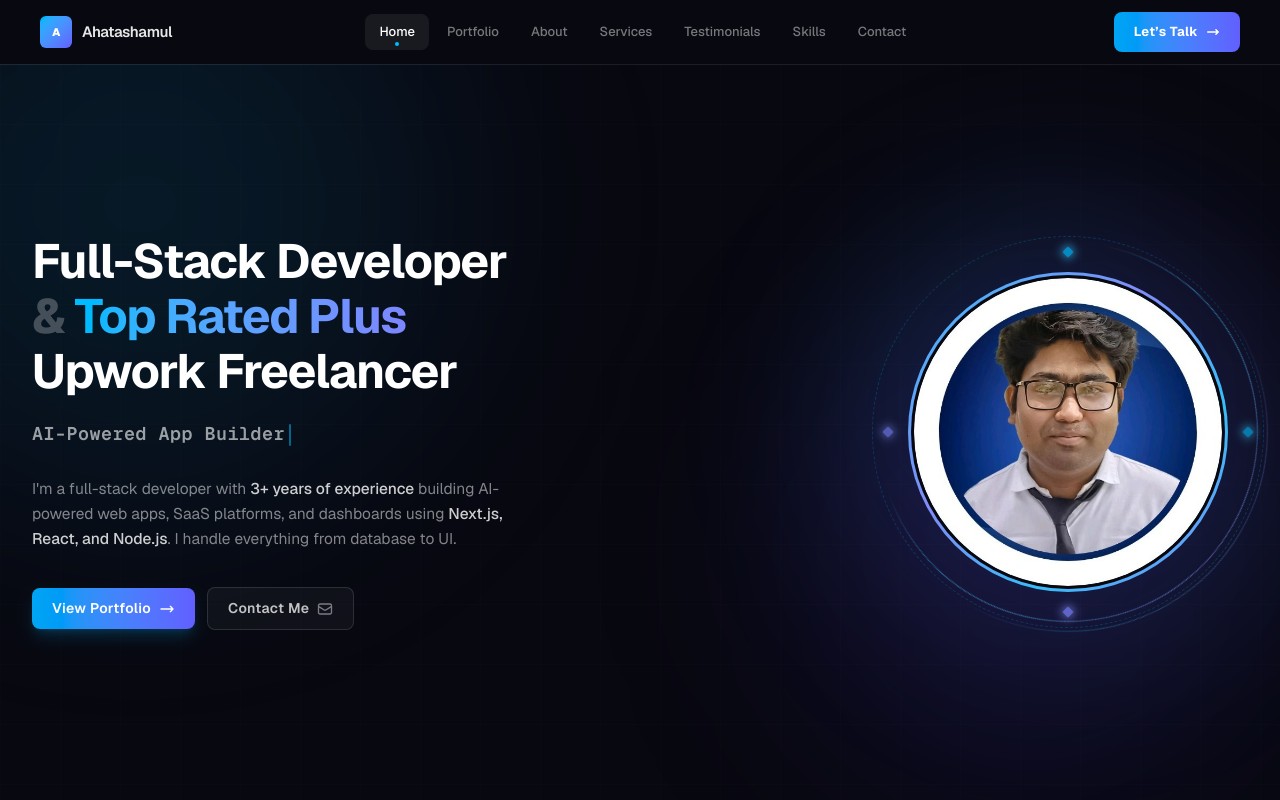
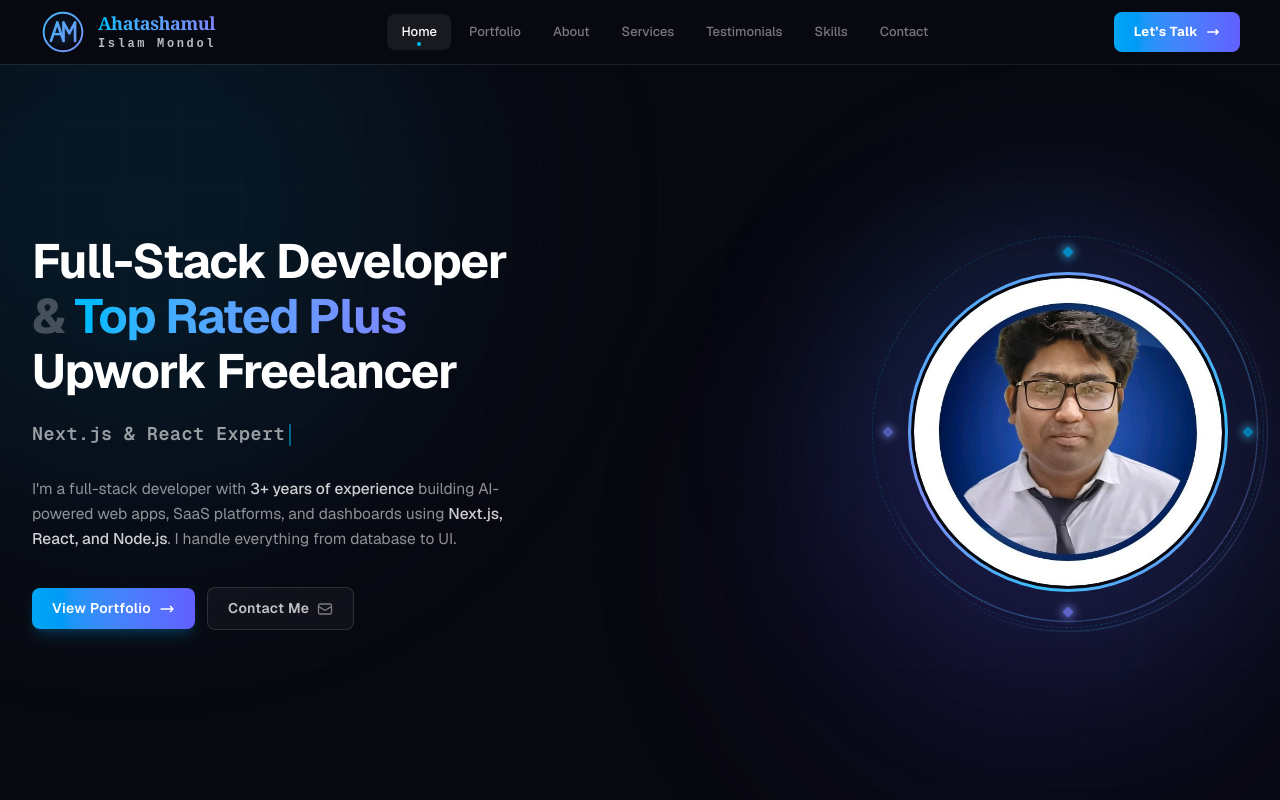
Before and after one commit to Ridoy-Mondol/nextjs-portfolio, a Next.js app: page / in a window 1280 px wide. Shown: the top 800 px of the page. Built offline with nearby package versions, Linux system fonts and the light colour scheme.

Commit message:
updated logo and increased some color intensity

```diff
--- a/next.config.ts
+++ b/next.config.ts
@@ -3,7 +3,7 @@ import type { NextConfig } from "next";
 const nextConfig: NextConfig = {
   /* config options here */
   devIndicators: false,
-  allowedDevOrigins: ["10.29.171.134"],
+  allowedDevOrigins: ["10.29.172.79"],
 };
 
 export default nextConfig;
--- a/src/app/portfolio/[slug]/page.tsx
+++ b/src/app/portfolio/[slug]/page.tsx
@@ -101,7 +101,7 @@ export default async function ProjectDetailPage({
             </span>
           ))}
           {project.projectType === "client" && project.client && (
-            <span className="inline-flex items-center gap-1.5 px-3 py-1 rounded-full text-[12px] font-semibold border border-white/[0.1] text-white/50 bg-white/[0.04]">
+            <span className="inline-flex items-center gap-1.5 px-3 py-1 rounded-full text-[12px] font-semibold border border-white/[0.1] text-white/55 bg-white/[0.04]">
               <span className="w-1.5 h-1.5 rounded-full bg-emerald-400" />
               {project.client}
             </span>
@@ -114,7 +114,7 @@ export default async function ProjectDetailPage({
         </h1>
 
         {/* ── Description ── */}
-        <p className="text-[15.5px] leading-relaxed text-white/50 max-w-3xl mb-8">
+        <p className="text-[15.5px] leading-relaxed text-white/55 max-w-3xl mb-8">
           {project.description}
         </p>
 
@@ -218,7 +218,7 @@ export default async function ProjectDetailPage({
                       {section.items.map((item, i) => (
                         <li
                           key={i}
-                          className="flex items-start gap-2.5 text-[13.5px] leading-relaxed text-white/50"
+                          className="flex items-start gap-2.5 text-[13.5px] leading-relaxed text-white/55"
                         >
                           <svg
                             className="w-4 h-4 flex-shrink-0 mt-0.5"
--- a/src/components/AboutSection.tsx
+++ b/src/components/AboutSection.tsx
@@ -327,7 +327,7 @@ export default function AboutSection() {
               <h3 className="text-xl sm:text-2xl md:text-xl lg:text-[1.7rem] font-bold text-white leading-snug">
                 Hi, I&apos;m{" "}
                 <span className="bg-gradient-to-r from-sky-400 to-indigo-400 bg-clip-text text-transparent">
-                  Ahatashamul
+                  Md Ahatashamul I.
                 </span>
               </h3>
             </FadeBox>
--- a/src/components/ContactSection.tsx
+++ b/src/components/ContactSection.tsx
@@ -271,7 +271,7 @@ export default function ContactSection() {
               </span>
               <p className="text-[13px] text-white/45">
                 <span className="text-white/70 font-semibold">
-                  Usually responds within 24 hours.
+                  Usually responds within 4 hours.
                 </span>{" "}
                 Currently available for new projects.
               </p>
--- a/src/components/Footer.tsx
+++ b/src/components/Footer.tsx
@@ -74,33 +74,153 @@ export default function Footer() {
         {/* ── Main footer body ── */}
         <div className="py-16">
           {/* Top section: Logo + Social + Description */}
-          <div className="mb-14 pb-12 border-b border-white/[0.08]">
+          <div className="mb-14 pb-12 border-b border-white/[0.1]">
             <div className="flex flex-col lg:flex-row lg:items-center lg:justify-between gap-8">
               {/* Left: Logo + Desc */}
               <div className="flex flex-col gap-4 max-w-md">
                 <Link
-                  href="#home"
+                  href="/#home"
+                  className="group flex items-center gap-3 select-none shrink-0"
                   onClick={(event) => handleSectionClick("home", event)}
-                  className="group inline-flex items-center gap-2.5 w-fit"
                 >
-                  <span className="relative w-10 h-10 rounded-lg overflow-hidden flex-shrink-0">
-                    <span className="absolute inset-0 bg-gradient-to-br from-sky-400 to-indigo-500" />
-                    <span className="absolute inset-0 flex items-center justify-center text-[13px] font-black text-white tracking-tight">
-                      A
+                  <span className="shrink-0">
+                    <svg
+                      width="46"
+                      height="46"
+                      viewBox="0 0 168 176"
+                      fill="none"
+                      xmlns="http://www.w3.org/2000/svg"
+                    >
+                      <defs>
+                        <linearGradient
+                          id="lg1"
+                          x1="0"
+                          y1="0"
+                          x2="168"
+                          y2="176"
+                          gradientUnits="userSpaceOnUse"
+                        >
+                          <stop offset="0%" stopColor="#38bdf8" />
+                          <stop offset="100%" stopColor="#818cf8" />
+                        </linearGradient>
+                        <linearGradient
+                          id="lgH"
+                          x1="0"
+                          y1="0"
+                          x2="168"
+                          y2="0"
+                          gradientUnits="userSpaceOnUse"
+                        >
+                          <stop offset="0%" stopColor="#38bdf8" />
+                          <stop offset="100%" stopColor="#818cf8" />
+                        </linearGradient>
+                        <radialGradient id="rf" cx="50%" cy="50%" r="50%">
+                          <stop offset="0%" stopColor="#0e1f38" />
+                          <stop offset="100%" stopColor="#080810" />
+                        </radialGradient>
+                      </defs>
+                      <circle cx="84" cy="88" r="74" fill="url(#rf)" />
+                      <circle
+                        cx="84"
+                        cy="88"
+                        r="74"
+                        fill="none"
+                        stroke="url(#lg1)"
+                        strokeWidth="7.5"
+                      />
+                      <circle
+                        cx="84"
+                        cy="88"
+                        r="79"
+                        fill="none"
+                        stroke="url(#lg1)"
+                        strokeWidth="0.6"
+                        opacity="0.15"
+                      />
+                      <g
+                        fill="none"
+                        strokeLinecap="round"
+                        strokeLinejoin="round"
+                        strokeWidth="10"
+                      >
+                        <line
+                          x1="62"
+                          y1="52"
+                          x2="38"
+                          y2="122"
+                          stroke="url(#lg1)"
+                        />
+                        <line
+                          x1="62"
+                          y1="52"
+                          x2="86"
+                          y2="122"
+                          stroke="url(#lg1)"
+                        />
+                        <line
+                          x1="86"
+                          y1="122"
+                          x2="86"
+                          y2="52"
+                          stroke="url(#lg1)"
+                        />
+                        <line
+                          x1="86"
+                          y1="52"
+                          x2="108"
+                          y2="92"
+                          stroke="url(#lg1)"
+                        />
+                        <line
+                          x1="108"
+                          y1="92"
+                          x2="130"
+                          y2="52"
+                          stroke="url(#lg1)"
+                        />
+                        <line
+                          x1="130"
+                          y1="52"
+                          x2="130"
+                          y2="122"
+                          stroke="url(#lg1)"
+                        />
+                      </g>
+                      <line
+                        x1="46"
+                        y1="96"
+                        x2="78"
+                        y2="96"
+                        stroke="url(#lgH)"
+                        strokeWidth="8.5"
+                        strokeLinecap="round"
+                      />
+                    </svg>
+                  </span>
+
+                  <span className="flex flex-col leading-tight gap-[3px]">
+                    <span
+                      className="text-[16px] sm:text-[17px] font-extrabold tracking-tight bg-clip-text text-transparent bg-gradient-to-r from-sky-400 to-indigo-400 group-hover:opacity-90 transition-opacity duration-200"
+                      style={{ fontFamily: "Georgia, serif" }}
+                    >
+                      Ahatashamul
+                    </span>
+                    <span
+                      className="text-[11px] sm:text-[12px] font-bold text-slate-200/80 tracking-[0.22em] group-hover:text-slate-200 transition-colors duration-200"
+                      style={{ fontFamily: "'Courier New', monospace" }}
+                    >
+                      Islam Mondol
                     </span>
                   </span>
-                  <span className="text-[16px] font-bold text-white group-hover:text-sky-400 transition-colors duration-200">
-                    Ahatashamul
-                  </span>
                 </Link>
-                <p className="text-[13.5px] leading-relaxed text-white/40">
+                <p className="text-[13.5px] leading-relaxed text-white/55">
                   Full-stack web developer
                 </p>
               </div>
 
               {/* Right: Social links */}
               <div className="flex flex-col gap-4">
-                <p className="text-[11px] font-bold tracking-[0.18em] uppercase text-white/30">
+                <p className="text-[11px] font-bold tracking-[0.18em] uppercase text-white/55">
                   Follow Me
                 </p>
                 <div className="flex items-center gap-3">
@@ -111,7 +231,7 @@ export default function Footer() {
                       target="_blank"
                       rel="noopener noreferrer"
                       aria-label={label}
-                      className="flex items-center justify-center w-9 h-9 rounded-xl border border-white/[0.12] bg-white/[0.05] text-white/50
+                      className="flex items-center justify-center w-9 h-9 rounded-xl border border-white/[0.12] bg-white/[0.05] text-white/55
                         hover:text-white/100 hover:border-sky-400/50 hover:bg-sky-400/[0.1] hover:scale-110
                         transition-all duration-200"
                     >
@@ -138,7 +258,7 @@ export default function Footer() {
                       onClick={(event) =>
                         handleSectionClick(href.slice(1), event)
                       }
-                      className="group flex items-center gap-2.5 text-[14px] text-white/50 hover:text-white/90 transition-colors duration-200"
+                      className="group flex items-center gap-2.5 text-[14px] text-white/55 hover:text-white/90 transition-colors duration-200"
                     >
                       <span className="inline-flex items-center justify-center w-5 h-5 text-[10px] text-sky-400/70 transition-transform duration-200 group-hover:translate-x-2">
                         →
@@ -221,7 +341,7 @@ export default function Footer() {
                       href={href}
                       target="_blank"
                       rel="noopener noreferrer"
-                      className="group flex items-center gap-2.5 text-[14px] text-white/50 hover:text-white/90 transition-colors duration-200"
+                      className="group flex items-center gap-2.5 text-[14px] text-white/55 hover:text-white/90 transition-colors duration-200"
                     >
                       <span className="text-sky-400/60 group-hover:text-sky-400 transition-colors duration-200">
                         {icon}
@@ -241,7 +361,7 @@ export default function Footer() {
                 Get Started
               </p>
               <div className="flex flex-col gap-3">
-                <p className="text-[13.5px] text-white/50 leading-relaxed">
+                <p className="text-[13.5px] text-white/55 leading-relaxed">
                   Have a project in mind? Let's collaborate and build something
                   amazing together.
                 </p>
@@ -273,11 +393,11 @@ export default function Footer() {
           </div>
 
           {/* Bottom bar */}
-          <div className="border-t border-white/[0.06] pt-8">
+          <div className="border-t border-white/[0.1] pt-8">
             <div className="flex flex-col sm:flex-row items-center justify-center gap-4 text-center">
-              <p className="text-[13px] text-white/30">
+              <p className="text-[13px] text-white/40">
                 © {year}{" "}
-                <span className="text-white/50 font-semibold">Ahatashamul</span>
+                <span className="text-white/55 font-semibold">Ahatashamul</span>
                 . All rights reserved.
               </p>
             </div>
--- a/src/components/HeroSection.tsx
+++ b/src/components/HeroSection.tsx
@@ -7,9 +7,9 @@ import { useEffect, useState, type MouseEvent } from "react";
 // ── Animated typing cycle ─────────────────────────────────────────────────────
 const ROLES = [
   "Full-Stack Developer",
+  "Next.js & React Expert",
   "AI-Powered App Builder",
   "SaaS Platform Engineer",
-  "Next.js & React Expert",
 ];
 
 function useTypingCycle(words: string[], speed = 75, pause = 2000) {
@@ -128,7 +128,7 @@ export default function HeroSection() {
 
             {/* Bio */}
             <p
-              className={`text-[13px] sm:text-[14px] md:text-[15px] lg:text-[15.5px] leading-relaxed text-white/50 max-w-[500px] mb-7 lg:mb-9 ${fadeUp("delay-[200ms]")}`}
+              className={`text-[13px] sm:text-[14px] md:text-[15px] lg:text-[15.5px] leading-relaxed text-white/55 max-w-[500px] mb-7 lg:mb-9 ${fadeUp("delay-[200ms]")}`}
             >
               I&apos;m a full-stack developer with{" "}
               <span className="text-white/80 font-medium">
--- a/src/components/Navbar.tsx
+++ b/src/components/Navbar.tsx
@@ -134,17 +134,113 @@ export default function Navbar() {
             {/* ── Logo ── */}
             <Link
               href="/#home"
-              className="group flex items-center gap-2 sm:gap-2.5 select-none shrink-0"
+              className="group flex items-center gap-3 select-none shrink-0"
               onClick={handleLogoClick}
             >
-              <span className="relative w-7 h-7 sm:w-8 sm:h-8 rounded-md overflow-hidden">
-                <span className="absolute inset-0 bg-gradient-to-br from-sky-400 to-indigo-500" />
-                <span className="absolute inset-0 flex items-center justify-center text-[10px] sm:text-[11px] font-black text-white tracking-tight">
-                  A
+              <span className="shrink-0">
+                <svg
+                  width="46"
+                  height="46"
+                  viewBox="0 0 168 176"
+                  fill="none"
+                  xmlns="http://www.w3.org/2000/svg"
+                >
+                  <defs>
+                    <linearGradient
+                      id="lg1"
+                      x1="0"
+                      y1="0"
+                      x2="168"
+                      y2="176"
+                      gradientUnits="userSpaceOnUse"
+                    >
+                      <stop offset="0%" stopColor="#38bdf8" />
+                      <stop offset="100%" stopColor="#818cf8" />
+                    </linearGradient>
+                    <linearGradient
+                      id="lgH"
+                      x1="0"
+                      y1="0"
+                      x2="168"
+                      y2="0"
+                      gradientUnits="userSpaceOnUse"
+                    >
+                      <stop offset="0%" stopColor="#38bdf8" />
+                      <stop offset="100%" stopColor="#818cf8" />
+                    </linearGradient>
+                    <radialGradient id="rf" cx="50%" cy="50%" r="50%">
+                      <stop offset="0%" stopColor="#0e1f38" />
+                      <stop offset="100%" stopColor="#080810" />
+                    </radialGradient>
+                  </defs>
+                  <circle cx="84" cy="88" r="74" fill="url(#rf)" />
+                  <circle
+                    cx="84"
+                    cy="88"
+                    r="74"
+                    fill="none"
+                    stroke="url(#lg1)"
+                    strokeWidth="7.5"
+                  />
+                  <circle
+                    cx="84"
+                    cy="88"
+                    r="79"
+                    fill="none"
+                    stroke="url(#lg1)"
+                    strokeWidth="0.6"
+                    opacity="0.15"
+                  />
+                  <g
+                    fill="none"
+                    strokeLinecap="round"
+                    strokeLinejoin="round"
+                    strokeWidth="10"
+                  >
+                    <line x1="62" y1="52" x2="38" y2="122" stroke="url(#lg1)" />
+                    <line x1="62" y1="52" x2="86" y2="122" stroke="url(#lg1)" />
+                    <line x1="86" y1="122" x2="86" y2="52" stroke="url(#lg1)" />
+                    <line x1="86" y1="52" x2="108" y2="92" stroke="url(#lg1)" />
+                    <line
+                      x1="108"
+                      y1="92"
+                      x2="130"
+                      y2="52"
+                      stroke="url(#lg1)"
+                    />
+                    <line
+                      x1="130"
+                      y1="52"
+                      x2="130"
+                      y2="122"
+                      stroke="url(#lg1)"
+                    />
+                  </g>
+                  <line
+                    x1="46"
+                    y1="96"
+                    x2="78"
+                    y2="96"
+                    stroke="url(#lgH)"
+                    strokeWidth="8.5"
+                    strokeLinecap="round"
+                  />
+                </svg>
+              </span>
+
+              <span className="flex flex-col leading-tight gap-[3px]">
+                <span
+                  className="text-[16px] sm:text-[18px] font-extrabold tracking-tight bg-clip-text text-transparent bg-gradient-to-r from-sky-400 to-indigo-400 group-hover:opacity-90 transition-opacity duration-200"
+                  style={{ fontFamily: "Georgia, serif" }}
+                >
+                  Ahatashamul
                 </span>
-              </span>
-              <span className="text-[14px] sm:text-[15px] font-semibold text-white/90 tracking-tight group-hover:text-white transition-colors duration-200">
-                Ahatashamul
+                <span
+                  className="text-[11px] sm:text-[12px] font-bold text-slate-200/80 tracking-[0.22em] group-hover:text-slate-200 transition-colors duration-200"
+                  style={{ fontFamily: "'Courier New', monospace" }}
+                >
+                  Islam Mondol
+                </span>
               </span>
             </Link>
 
@@ -241,7 +337,7 @@ export default function Navbar() {
                       className={`flex items-center justify-between px-3 sm:px-4 py-2.5 sm:py-3 rounded-lg sm:rounded-xl text-[14px] sm:text-[15px] font-medium transition-all duration-150 ${
                         isActive
                           ? "text-white bg-white/[0.07]"
-                          : "text-white/50 hover:text-white/90 hover:bg-white/[0.04]"
+                          : "text-white/55 hover:text-white/90 hover:bg-white/[0.04]"
                       }`}
                     >
                       {link.label}
--- a/src/components/TestimonialsSection.tsx
+++ b/src/components/TestimonialsSection.tsx
@@ -260,7 +260,7 @@ export default function TestimonialsSection() {
               <button
                 onClick={prev}
                 aria-label="Previous testimonial"
-                className="w-10 h-10 rounded-xl flex items-center justify-center border border-white/[0.1] bg-white/[0.04] text-white/50 hover:text-white hover:border-white/25 hover:bg-white/[0.08] transition-all duration-200"
+                className="w-10 h-10 rounded-xl flex items-center justify-center border border-white/[0.1] bg-white/[0.04] text-white/55 hover:text-white hover:border-white/25 hover:bg-white/[0.08] transition-all duration-200"
               >
                 <svg
                   className="w-4 h-4"
@@ -279,7 +279,7 @@ export default function TestimonialsSection() {
               <button
                 onClick={next}
                 aria-label="Next testimonial"
-                className="w-10 h-10 rounded-xl flex items-center justify-center border border-white/[0.1] bg-white/[0.04] text-white/50 hover:text-white hover:border-white/25 hover:bg-white/[0.08] transition-all duration-200"
+                className="w-10 h-10 rounded-xl flex items-center justify-center border border-white/[0.1] bg-white/[0.04] text-white/55 hover:text-white hover:border-white/25 hover:bg-white/[0.08] transition-all duration-200"
               >
                 <svg
                   className="w-4 h-4"
```
